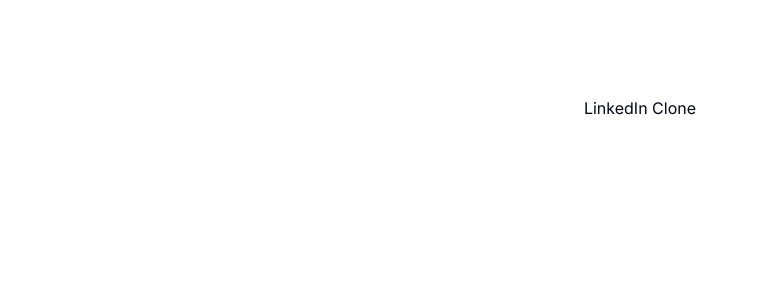
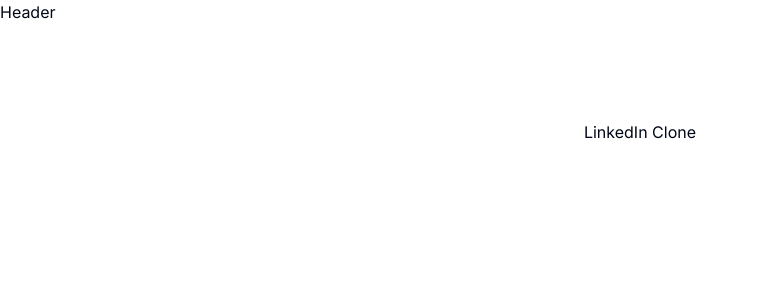
Before and after one commit to UserDonald/LinkedIn-Clone, a Next.js app: page / in a window 1280 px wide. Shown: the top 300 px of the page, without its empty margins (0-758 px from the left). Built offline with nearby package versions, Linux system fonts and the light colour scheme.

Commit message:
Creating Default Header Component

```diff
--- a/app/layout.tsx
+++ b/app/layout.tsx
@@ -1,6 +1,7 @@
 import type { Metadata } from 'next';
 import { Inter } from 'next/font/google';
 import './globals.css';
+import Header from '@/components/Header';
 
 const inter = Inter({ subsets: ['latin'] });
 
@@ -19,7 +20,9 @@ export default function RootLayout({
       <body className={inter.className}>
         {/* Toaster */}
 
-        {/* Header */}
+        <header>
+          <Header />
+        </header>
 
         <div>
           <main>{children}</main>
--- /dev/null
+++ b/components/Header.tsx
@@ -0,0 +1,5 @@
+function Header() {
+  return <div>Header</div>;
+}
+
+export default Header;
```
